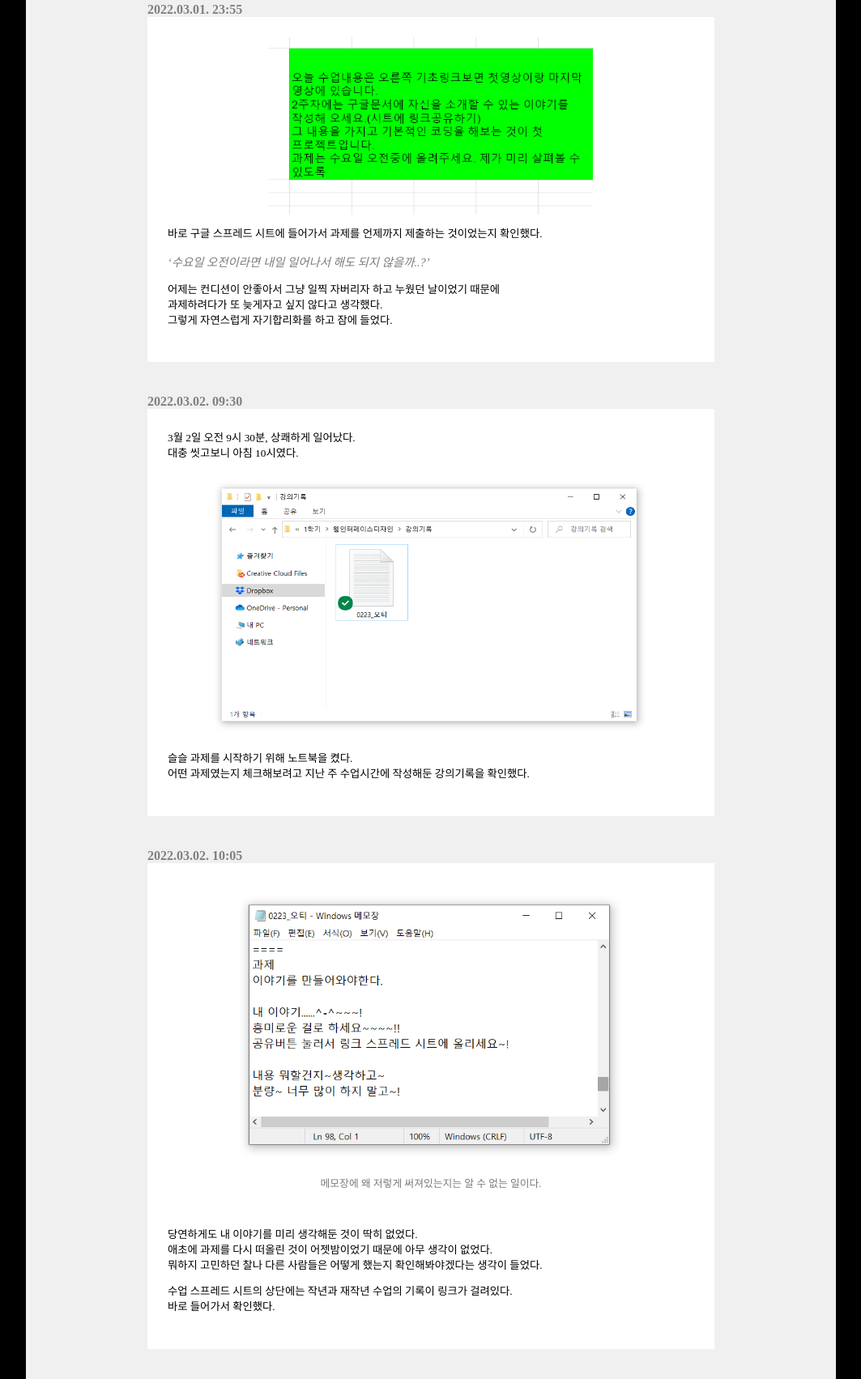
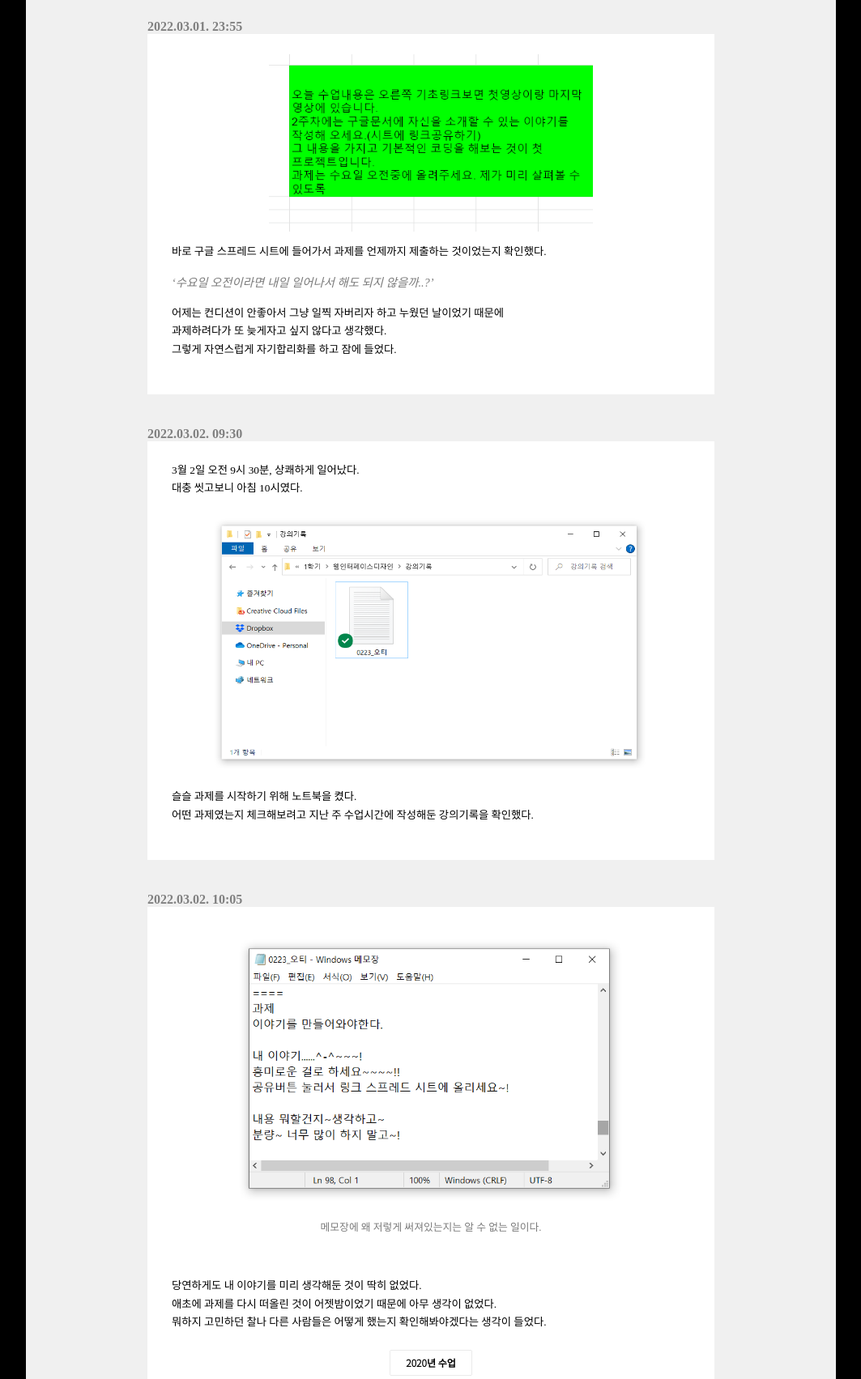
Before and after one commit to wed0223/22-1-week3, a plain HTML site: page index.html in a window 1280 px wide. Shown: the part 743-2446 px from the top of the page at 81% size, without its empty margins (108-1171 px from the left). Drawn offline with Linux system fonts and the light colour scheme.

Commit message:
Update index.html

```diff
--- a/index.html
+++ b/index.html
@@ -4,27 +4,80 @@
 	<meta charset="utf-8">
 	<meta name="viewport" content="width=device-width, initial-scale=1">
 	<title>수요일</title>
+
+	<!-- 타이포링크 -->
+	<link rel="preconnect" href="https://fonts.googleapis.com">
+	<link rel="preconnect" href="https://fonts.gstatic.com" crossorigin>
+	<link href="https://fonts.googleapis.com/css2?family=Noto+Serif+KR:wght@300;600;700&display=swap" rel="stylesheet">
+	<link rel="preconnect" href="https://fonts.googleapis.com">
+	<link rel="preconnect" href="https://fonts.gstatic.com" crossorigin>
+	<link href="https://fonts.googleapis.com/css2?family=Noto+Sans+KR:wght@300&display=swap" rel="stylesheet">
+	<!-- /타이포링크 -->
+
 	<style type="text/css">
 		body{margin: 0; background-color: black;}
 		section{width: 1000px; background-color: #f0f0f0; margin:  auto;}
 		.can{width: 700px; margin: auto;background-color: white;}
-		.text_a{margin-left: 25px; padding-bottom: 30px;}
-		.text_b{margin-left: 25px;}
-		.text_c{margin-left: 25px;}
+		.text_a{font-family: 'Noto Serif KR', serif;
+			margin-left: 30px;
+			padding-bottom: 30px;
+			line-height: 1.7;}
+		.text_b{font-family: 'Noto Serif KR', serif;
+			margin-left: 30px;
+			line-height: 1.7;}
+		.text_c{font-family: 'Noto Serif KR', serif;
+			margin-left: 30px;
+			line-height: 1.7;}
 		h2{background-color: #f0f0f0; color: grey; margin-bottom: 25px; font-size: 100%; margin-top: 40px;}
 		img{display: block; margin-left: auto; margin-right: auto;}
 		h3{width: 600px; margin: auto; font-size: 100%; background-color: #d3d3d3;}
 		p{font-size: 10pt;}
-
+		a{display: inline-block;
+			font-family: 'Noto Sans KR', sans-serif;
+			background: white;
+			font-size: 9pt;
+			color: black;
+			width: 100px; height: 30px;
+			text-align: center;
+			line-height: 30px;
+			text-decoration: none;
+			font-weight: bold;
+			box-shadow: 0px 0px 1px grey;
+			margin-left: 270px;
+			margin-top: 10px;
+			margin-bottom: 10px;}
+		a:hover{ background: #00ff00;
+			color: #0d6ebf;
+			transition: all 0.5s;}
+		nav ul{background-color: #black;
+			margin: auto;
+			font-family: 'Noto Sans KR', sans-serif;
+			width: 1000px;
+			color: white;}
+		nav ul li {display: inline-block; width: 70px; text-align: center;}
+		nav ul li a{color: white; background-color: black; font-size: 12px;}
+		footer{text-align: right; color: #8e8e8e}
 
 	</style>
 </head>
+
+<!-- <nav>
+	<ul>
+		<li><a href="#1">23:50</a></li>
+		<li><a href="#2">23:55</a></li>
+		<li><a href="#3">09:30</a></li>
+		<li><a href="#4">10:05</a></li>
+		<li><a href="#5">10:30</a></li>
+		<li><a href="#6">11:00</a></li>
+	</ul>
+</nav> -->
+
 <body>
 	<section>
 		<img src="head.png" width="1000px">
 		<br><br>
 		<h3>수요일 오전까지 제출해야하는 과제를 수요일 오전 10시에 시작하는 사람의 기록</h3>
-		<div class="can">
+		<div class="can" id="1">
 			<h2>2022.03.01. 23:50</h2>
 			<img src="image1.png" width="600px">
 			<div class="text_a">
@@ -35,7 +88,7 @@
 			</div>
 		</div>
 
-		<div class="can">
+		<div class="can" id="2">
 		<h2>2022.03.01. 23:55</h2>
 		<img src="image2.png" width="400px">
 			<div class="text_a">
@@ -49,7 +102,7 @@
 			</div>
 		</div>
 
-		<div class="can">
+		<div class="can" id="3">
 		<h2>2022.03.02. 09:30</h2>
 			<div class="text_b">
 			<p>3월 2일 오전 9시 30분, 상쾌하게 일어났다.
@@ -63,21 +116,24 @@
 			</div>
 		</div>
 
-		<div class="can">
+		<div class="can" id="4">
 		<h2>2022.03.02. 10:05</h2>
 		<img src="memojang.png" width="500px">
 		<p style="font-size: 80%; color: #7b7b7b; text-align: center;">메모장에 왜 저렇게 써져있는지는 알 수 없는 일이다.</p>
 			<div class="text_a">
 			<br><p>당연하게도 내 이야기를 미리 생각해둔 것이 딱히 없었다.
 			<br>애초에 과제를 다시 떠올린 것이 어젯밤이었기 때문에 아무 생각이 없었다.
-			<br>뭐하지 고민하던 찰나 다른 사람들은 어떻게 했는지 확인해봐야겠다는 생각이 들었다.
+			<br>뭐하지 고민하던 찰나 다른 사람들은 어떻게 했는지 확인해봐야겠다는 생각이 들었다.</p>
+			<a href="https://docs.google.com/spreadsheets/d/1ZCQefHmd2FXPNMTBL9pxTH9Kpv57vYQOajt9M78cJ7U/edit">2020년 수업</a>
+
 			<p>수업 스프레드 시트의 상단에는 작년과 재작년 수업의 기록이 링크가 걸려있다.
 			<br>바로 들어가서 확인했다.
 			</p>
 			</div>
+
 		</div>
 
-		<div class="can">
+		<div class="can" id="5">
 		<h2>2022.03.02. 10:30</h2>
 		<img src="image5.png" width="450px">
 			<div class="text_a">
@@ -90,7 +146,7 @@
 			</div>
 		</div>
 
-		<div class="can">
+		<div class="can" id="6">
 		<h2>2022.03.02. 11:00</h2>
 		<img src="image6.png" width="550px">
 			<div class="text_c">
@@ -105,6 +161,13 @@
 		<p style="text-align: right; margin-right: 30px; padding-bottom: 15px; color:#7b7b7b"><b><i>파이팅!</b></i></p>
 		</div>
 		<br><br>
+
+		<footer>
+			<p style="line-height: 1.7;font-family: 'Noto Sans KR', sans-serif; font-size: 10px; margin-right: 150px;">
+			18100868 안수오
+			<br>웹인터페이스디자인</p>
+		</footer>
+
 		<img src="bottom.png" width="1000px">
 	</section>
 </body>
```
